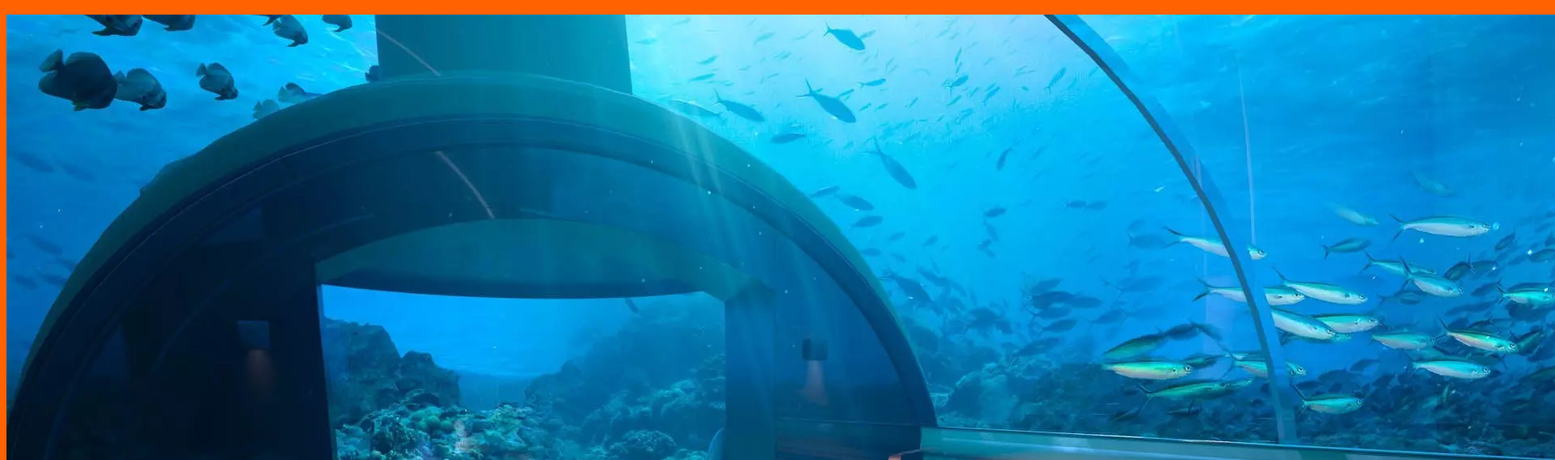
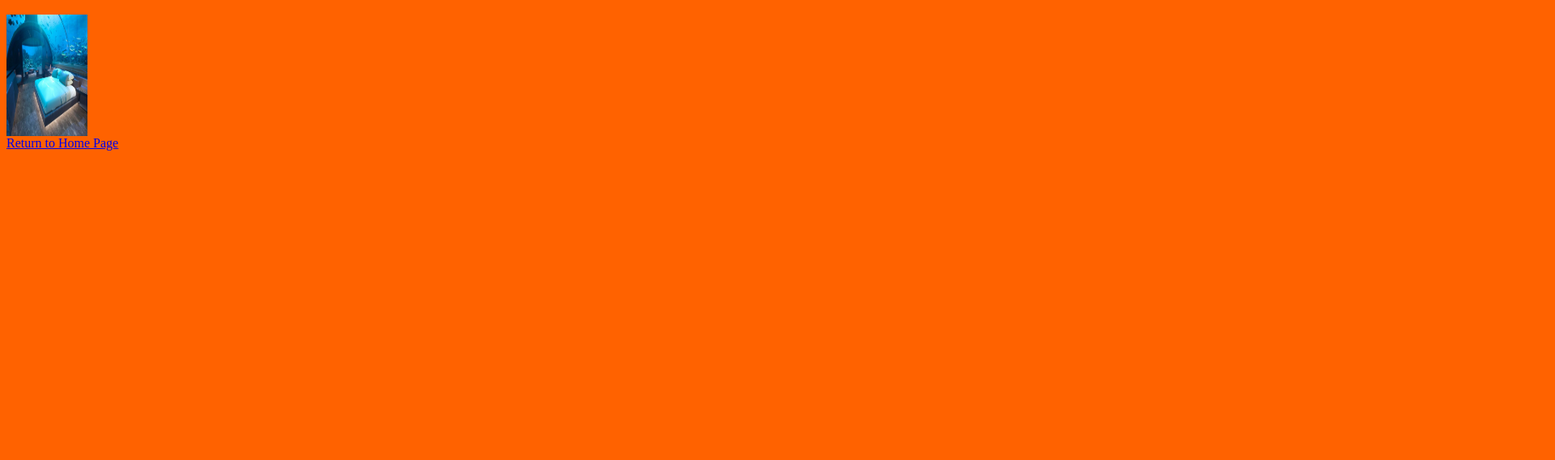
Before and after one commit to grannydebby/grannydebby.github.io, a plain HTML site: page mytravel.html in a window 1280 px wide. Shown: the part 48-616 px from the top of the page at 81% size, 1920 px wide, since content can reach past the window. Drawn offline with Linux system fonts and the light colour scheme.

Commit message:
Update mytravel.html

```diff
--- a/mytravel.html
+++ b/mytravel.html
@@ -8,7 +8,7 @@
 </head>
 <body>
     <h1>Dream vacation pictures</h1>
-  <img src="media/maldives1.jpg">
+  <img src="media/maldives1.jpg"width="100px"height="150px">
    </body>
     <footer>
         <a href="index.html">Return to Home Page</a>
```
